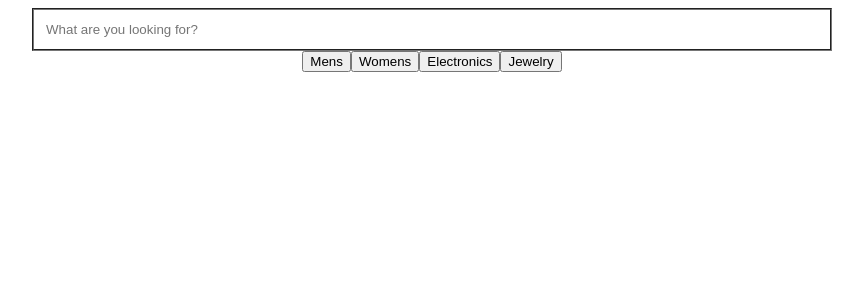
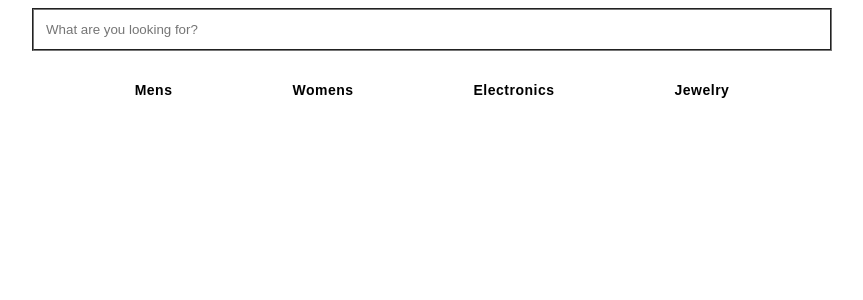
Before and after one commit to sharmakush91/shoply, a React (Vite) app: page / in a window 1280 px wide. Shown: the top 300 px of the page, without its empty margins (208-1071 px from the left). Built offline with nearby package versions, Linux system fonts and the light colour scheme; no server answers.

Commit message:
created async thunk for fetching data, redux slice for state management

```diff
--- a/package.json
+++ b/package.json
@@ -10,8 +10,10 @@
     "preview": "vite preview"
   },
   "dependencies": {
+    "@reduxjs/toolkit": "^2.11.2",
     "react": "^19.2.0",
-    "react-dom": "^19.2.0"
+    "react-dom": "^19.2.0",
+    "react-redux": "^9.2.0"
   },
   "devDependencies": {
     "@eslint/js": "^9.39.1",
--- a/src/App.jsx
+++ b/src/App.jsx
@@ -1,8 +1,18 @@
 import SearchBar from "./Components/SearchBar";
 import NavBar from "./Components/NavBar";
 import styles from "./App.module.css";
+import { useDispatch, useSelector } from "react-redux";
+import { useEffect } from "react";
+import { fetchProducts } from "./Slices/ProductDataslice";
 
 function App() {
+  const dispatch = useDispatch();
+  const products = useSelector((state) => state.product.items);
+  const status = useSelector((state) => state.product.status);
+  useEffect(() => {
+    if (status === "idle") dispatch(fetchProducts());
+  }, [status, dispatch]);
+
   return (
     <div className={styles.app}>
       <SearchBar />
--- a/src/Components/NavBar.jsx
+++ b/src/Components/NavBar.jsx
@@ -1,10 +1,12 @@
+import styles from "./NavBar.module.css";
+
 function NavBar() {
   return (
-    <div>
-      <button>Mens</button>
-      <button>Womens</button>
-      <button>Electronics</button>
-      <button>Jewelry</button>
+    <div className={styles.productCategories}>
+      <span>Mens</span>
+      <span>Womens</span>
+      <span>Electronics</span>
+      <span>Jewelry</span>
     </div>
   );
 }
--- /dev/null
+++ b/src/Components/NavBar.module.css
@@ -0,0 +1,18 @@
+.productCategories {
+  padding: 30px;
+}
+
+.productCategories span {
+  margin: 60px;
+  cursor: pointer;
+  font-family: "Montserrat", sans-serif;
+  font-weight: 600;
+  letter-spacing: 0.5px;
+  font-size: 14px;
+}
+
+.productCategories span:hover {
+  text-decoration: underline;
+  text-decoration-thickness: 3px;
+  text-underline-offset: 6px;
+}
--- /dev/null
+++ b/src/Slices/ProductDataslice.js
@@ -0,0 +1,35 @@
+import { createAsyncThunk, createSlice } from "@reduxjs/toolkit";
+
+export const fetchProducts = createAsyncThunk(
+  "product/fetchProducts",
+  async () => {
+    const product = await fetch("https://fakestoreapi.com/products");
+    const data = await product.json();
+    console.log(data);
+    return data;
+  }
+);
+
+const productSlice = createSlice({
+  name: "product",
+  initialState: {
+    status: "idle",
+    error: null,
+  },
+  reducers: {},
+  extraReducers: (builder) => {
+    builder
+      .addCase(fetchProducts.pending, (state) => {
+        state.status = "loading";
+      })
+      .addCase(fetchProducts.fulfilled, (state, action) => {
+        state.status = "succeeded";
+        state.items = action.payload;
+      })
+      .addCase(fetchProducts.rejected, (state) => {
+        state.error = "failed to fetch products";
+      });
+  },
+});
+
+export default productSlice.reducer;
--- /dev/null
+++ b/src/Slices/store.js
@@ -0,0 +1,10 @@
+import { configureStore } from "@reduxjs/toolkit";
+import ProductDataSlice from "./ProductDataslice";
+
+const store = configureStore({
+  reducer: {
+    product: ProductDataSlice,
+  },
+});
+
+export default store;
--- a/src/main.jsx
+++ b/src/main.jsx
@@ -1,9 +1,13 @@
 import { StrictMode } from "react";
 import { createRoot } from "react-dom/client";
 import App from "./App.jsx";
+import { Provider } from "react-redux";
+import store from "./Slices/store.js";
 
 createRoot(document.getElementById("root")).render(
   <StrictMode>
-    <App />
+    <Provider store={store}>
+      <App />
+    </Provider>
   </StrictMode>
 );
```
Also changed, not shown: 1 other file (tests, documents, lock files or other folders).
